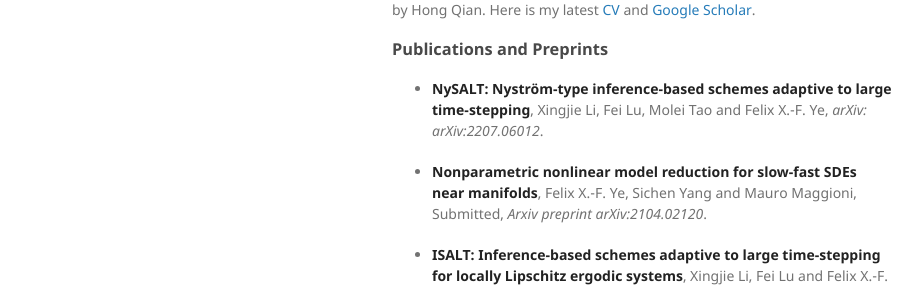
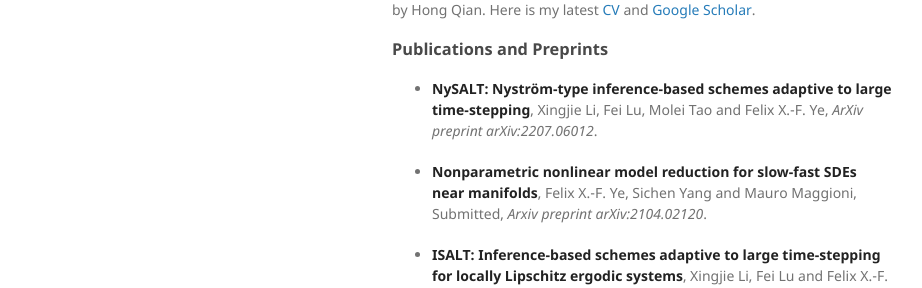
Before and after one commit to yexf308/yexf308.github.io, a Jekyll site: the page built from index.md, in a window 1280 px wide and 900 px high. Shown: the part 409-697 px from the top of the window, without its empty margins (178-1100 px from the left). Built offline with Jekyll 4.4.1, drawn with Linux system fonts in a browser that asks for light colours; our own code applies the rules of GitHub Pages for plain Markdown files.

Commit message:
Update index.md

```diff
--- a/index.md
+++ b/index.md
@@ -14,7 +14,7 @@ Previously, I was a Postdoctoral Fellow at Johns Hopkins University. I received
 
 ### Publications and Preprints
 
-- **NySALT: Nyström-type inference-based schemes adaptive to large time-stepping**, Xingjie Li, Fei Lu, Molei Tao and Felix X.-F. Ye, _arXiv:	arXiv:2207.06012_.
+- **NySALT: Nyström-type inference-based schemes adaptive to large time-stepping**, Xingjie Li, Fei Lu, Molei Tao and Felix X.-F. Ye, _ArXiv preprint 	arXiv:2207.06012_.
 
 - **Nonparametric nonlinear model reduction for slow-fast SDEs near manifolds**,
  Felix X.-F. Ye, Sichen Yang and Mauro Maggioni, Submitted,
```
